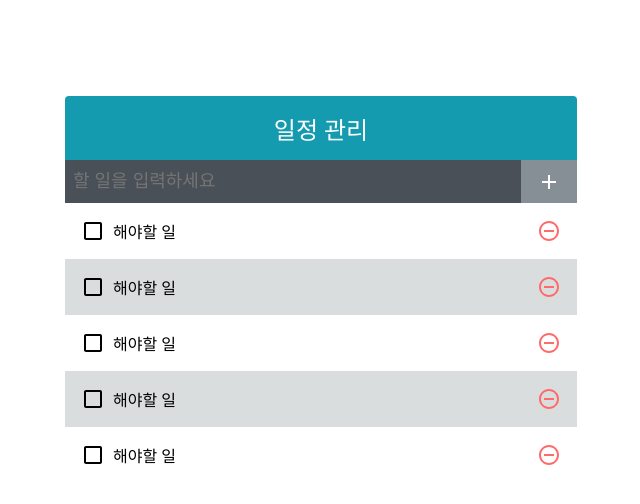
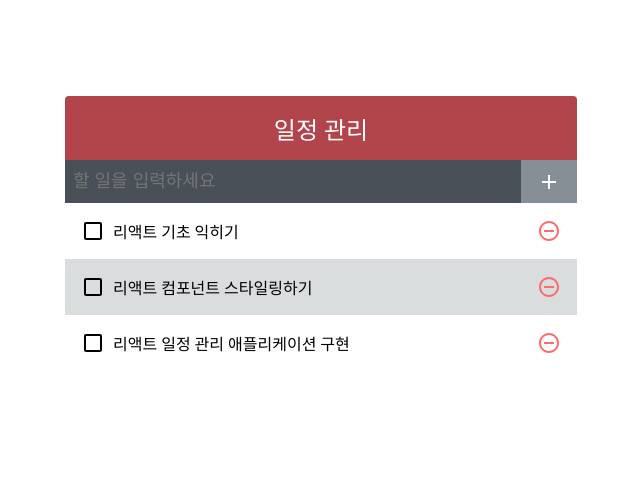
Before and after one commit to bangry313/project_react_todo, a React (Create React App) app: page / in a window 1280 px wide. Shown: the top 504 px of the page, without its empty margins (319-959 px from the left). Built offline with nearby package versions, Linux system fonts and the light colour scheme.

Commit message:
일정 등록 완료

```diff
--- a/src/App.js
+++ b/src/App.js
@@ -1,15 +1,35 @@
+import { useState } from 'react';
 import './App.css';
 import TodoInsert from './components/TodoInsert';
 import TodoList from './components/TodoList';
 import TodoTemplate from './components/TodoTemplate';
 
 function App() {
+  // 일정 목록을 저장하기 위한 배열 생성
+  const dumyArray = [
+    { id: 1, title: '리액트 기초 익히기', complete: true },
+    { id: 2, title: '리액트 컴포넌트 스타일링하기', complete: true },
+    { id: 3, title: '리액트 일정 관리 애플리케이션 구현', complete: false }
+  ];
+
+  // 일정 목록 배열을 state에 초기화
+  const [todoList, setTodoList] = useState(dumyArray);
+
+  // 일정 등록
+  const createTodoFire = function(title) {
+    // 새로운 일정 객체 생성 후 배열에 추가
+    const todo = { id: App.todoId++, title: title, complete: false };
+    // state에 설정
+    setTodoList([...todoList, todo]);
+  }
+
   return (
     <TodoTemplate>
-      <TodoInsert />
-      <TodoList />
+      <TodoInsert eventHandler={ createTodoFire }/>
+      <TodoList todoList={todoList}/>
     </TodoTemplate>
   );
 }
+App.todoId = 3;
 
 export default App;
--- a/src/components/TodoInsert.js
+++ b/src/components/TodoInsert.js
@@ -1,11 +1,28 @@
 import { MdAdd } from 'react-icons/md';
 import './TodoInsert.css';
+import { useState } from 'react';
 
 // 새로운 Todo 항목을 입력하고 추가할 수 있는 컴포넌트
-const TodoInsert = function () {
+// App.js에서 일정 목록(배열)에 일정을 추가하는 함수를 props를 통해 전달받는다.
+const TodoInsert = function ({eventHandler}) {
+    const [inputValue, setInputValue] = useState('');
+
+    // input 요소 값 변경에 대한 이벤트 처리
+    const handleChangeInput = function(event){
+        setInputValue(event.target.value);
+    }
+
+    // 일정 등록 버튼 이벤트 처리
+    const handleAddTodoBtn = function(event){
+        event.preventDefault();
+        // props를 통해 전달은 함수를 호출하여 일정을 배열에 등록한다.
+        eventHandler(inputValue);
+        setInputValue('');
+    }
+
     return (
-        <form className='TodoInsert'>
-            <input placeholder='할 일을 입력하세요' />
+        <form className='TodoInsert' onSubmit={handleAddTodoBtn}>
+            <input placeholder='할 일을 입력하세요' value={inputValue} onInput={handleChangeInput} />
             <button type='submit'>
                 <MdAdd />
             </button>
--- a/src/components/TodoItem.js
+++ b/src/components/TodoItem.js
@@ -2,12 +2,15 @@ import { MdCheckBoxOutlineBlank, MdRemoveCircleOutline } from 'react-icons/md';
 import './TodoItem.css';
 
 // 각 Todo 항목에 대한 정보를 보여주는 컴포넌트
-const TodoItem = function () {
+const TodoItem = function ({todo}) {
+    const {id, title, complete} = todo;
+    console.log("나 호출됐다..");
+    console.log(id, title, complete);
     return (
         <div className='TodoItem'>
             <div className='checkbox'>
                 <MdCheckBoxOutlineBlank />
-                <div className='text'>해야할 일</div>
+                <div className='text'>{title}</div>
             </div>
             <div className='remove'>
                 <MdRemoveCircleOutline />
--- a/src/components/TodoList.js
+++ b/src/components/TodoList.js
@@ -2,14 +2,17 @@ import './TodoItem.css';
 import TodoItem from './TodoItem';
 
 // 각 할 일 항목 목록을 보여주는 컴포넌트
-const TodoList = function () {
+const TodoList = function ( {todoList} ) {
     return (
         <div className='TodoList'>
+            {/* <TodoItem />
             <TodoItem />
             <TodoItem />
             <TodoItem />
-            <TodoItem />
-            <TodoItem />
+            <TodoItem /> */}
+            {
+                todoList.map(todo => (<TodoItem todo={todo}></TodoItem>))
+            }
         </div>
     );
 }
--- a/src/components/TodoTemplate.css
+++ b/src/components/TodoTemplate.css
@@ -8,7 +8,7 @@
 }
 
 .TodoTemplate .app-title {
-    background: #159baf;
+    background: #b2444b;
     color: white;
     height: 4rem;
     font-size: 1.5rem;
```
